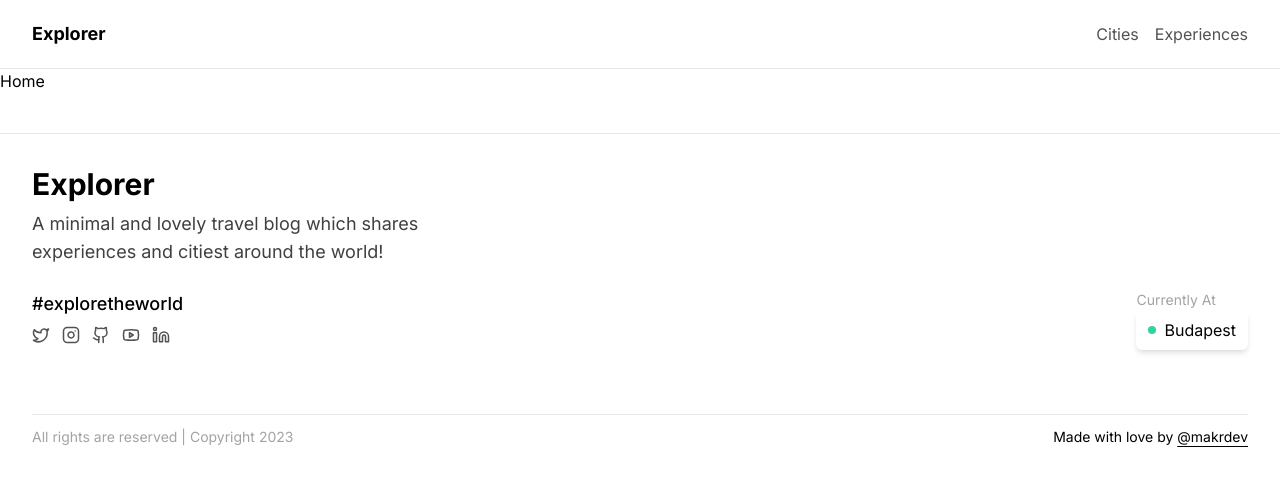
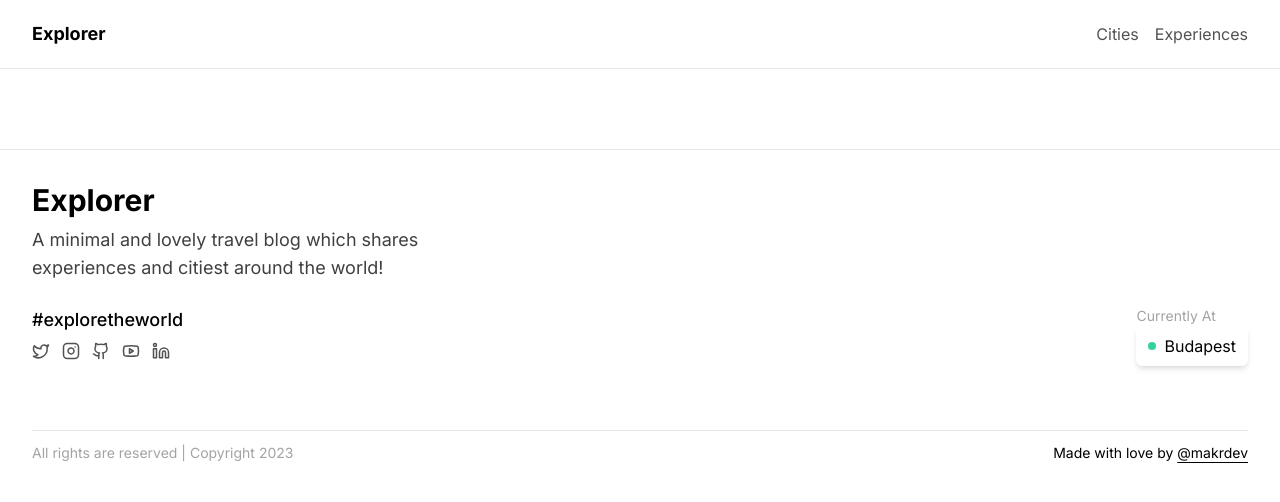
Before and after one commit to batuhanbilginn/nextjs13-blog, a Next.js app: page / in a window 1280 px wide. Shown: the top 502 px of the page. Built offline with nearby package versions, Linux system fonts and the light colour scheme.

Commit message:
episode-11

```diff
--- a/app/layout.tsx
+++ b/app/layout.tsx
@@ -19,7 +19,8 @@
     <html lang="en">
       <body className={inter.className}>
         <Navigation />
-        {children}
+        <div className="pt-10"> {children}</div>
+
         <Footer />
       </body>
     </html>
--- a/app/page.tsx
+++ b/app/page.tsx
@@ -1,7 +1,9 @@
+import PaddingContainer from "@/components/layout/padding-container";
+
 export default function Home() {
   return (
-    <main className="h-auto">
-      <h1>Home</h1>
-    </main>
+    <PaddingContainer>
+      <main className="h-auto space-y-10"></main>
+    </PaddingContainer>
   );
 }
--- a/next.config.js
+++ b/next.config.js
@@ -1,4 +1,4 @@
 /** @type {import('next').NextConfig} */
-const nextConfig = {}
+const nextConfig = {};
 
-module.exports = nextConfig
+module.exports = nextConfig;
```
